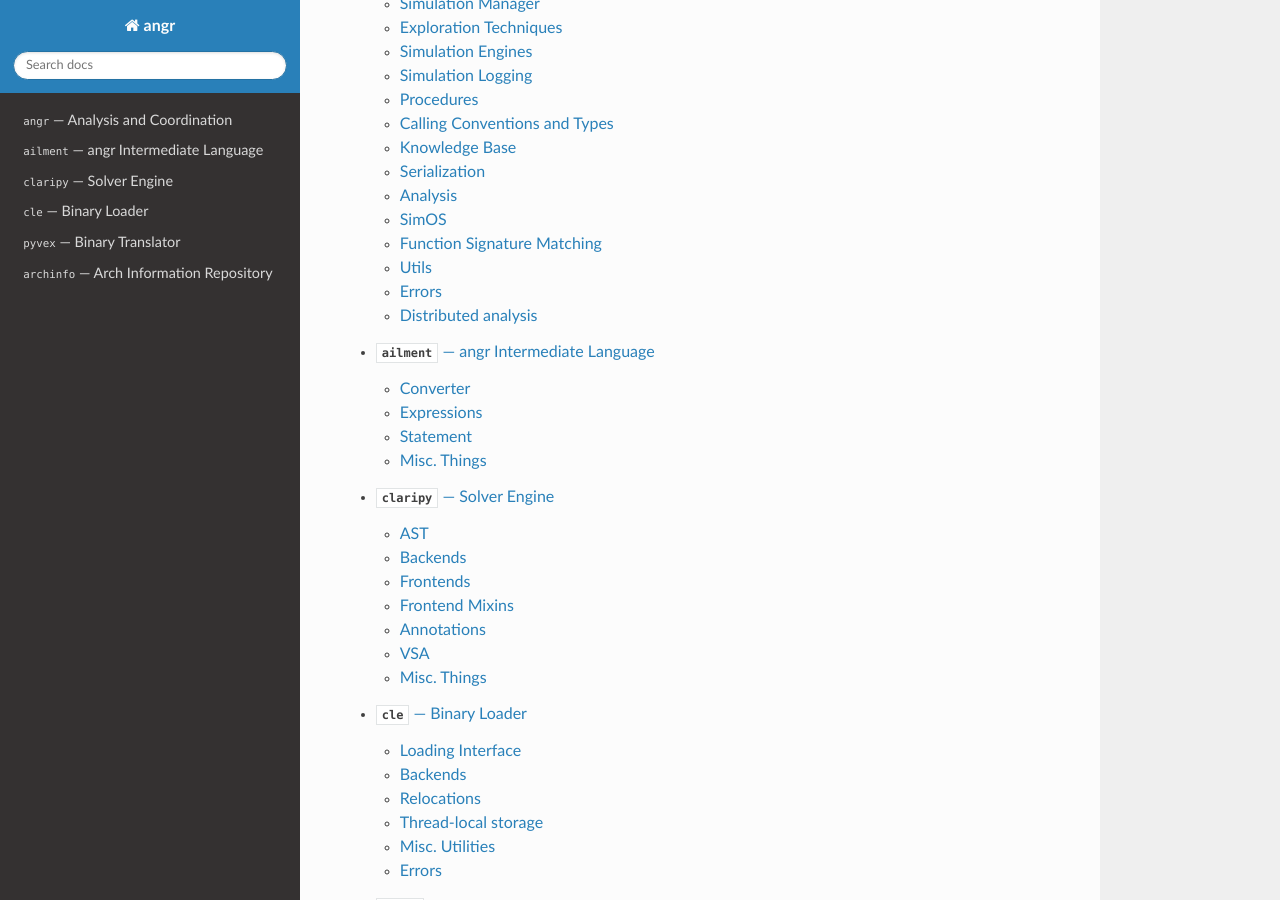
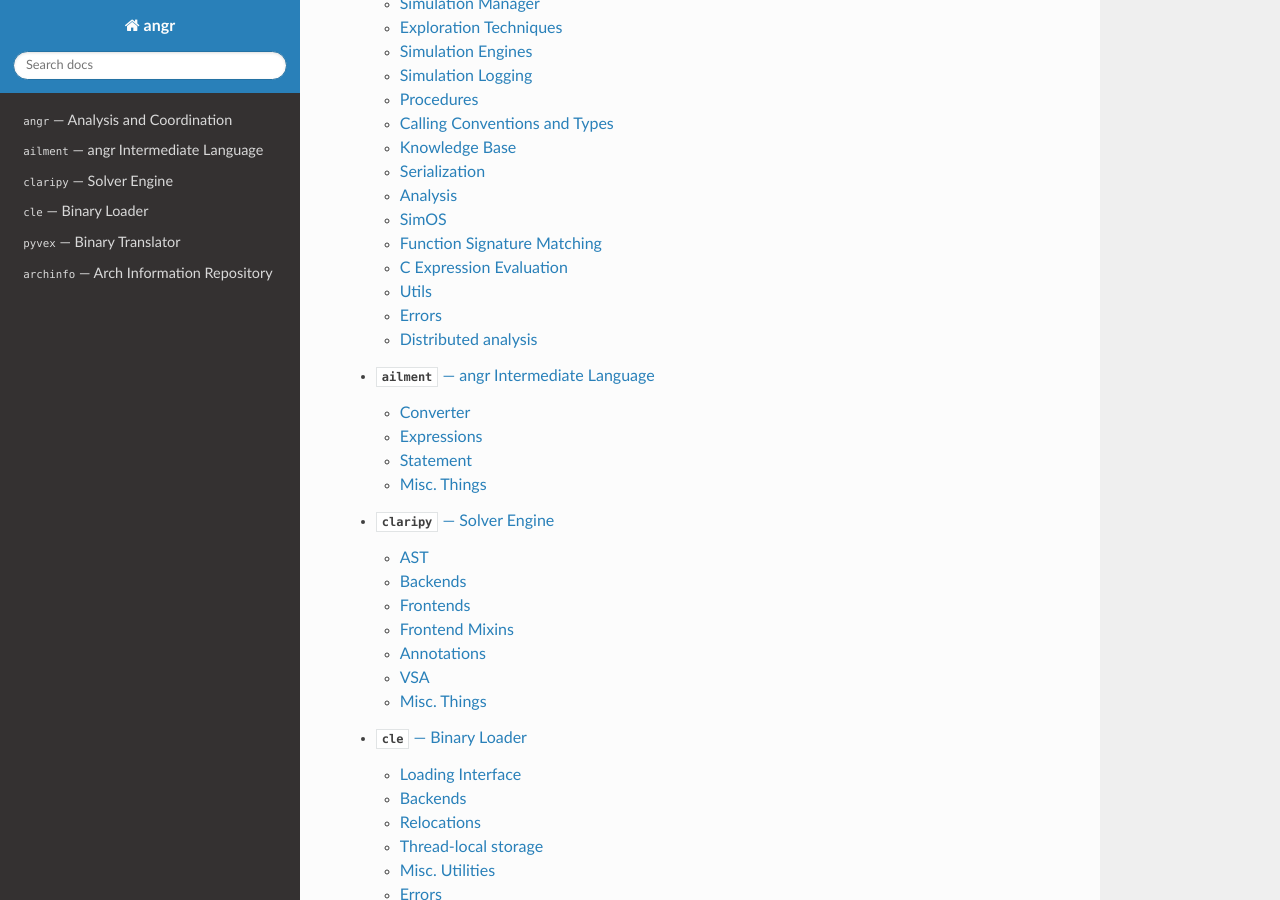
Before and after one commit to angr/angr-doc, a Sphinx documentation site: the page built from api-doc/source/index.rst, in a window 1280 px wide and 900 px high, scrolled down 421 px. Built offline with Sphinx 7.4.7 and the Read the Docs theme 2.0.0, drawn with Linux system fonts in a browser that asks for light colours.

```diff
--- a/api-doc/source/angr.rst
+++ b/api-doc/source/angr.rst
@@ -493,6 +493,9 @@ Function Signature Matching
 .. automodule:: angr.flirt
 .. automodule:: angr.flirt.build_sig
 
+C Expression Evaluation
+-----------------------
+.. automodule:: angr.c_expr_eval
 
 Utils
 -----
```
